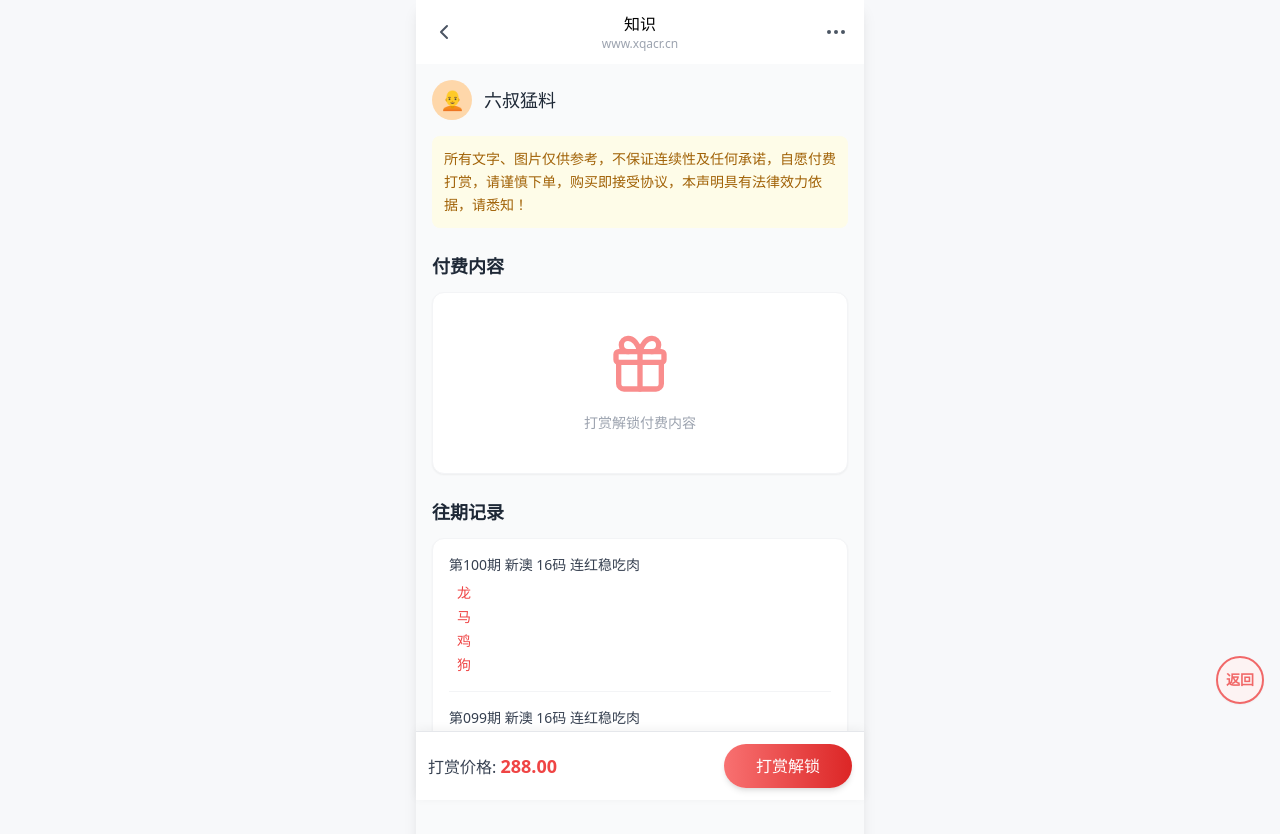
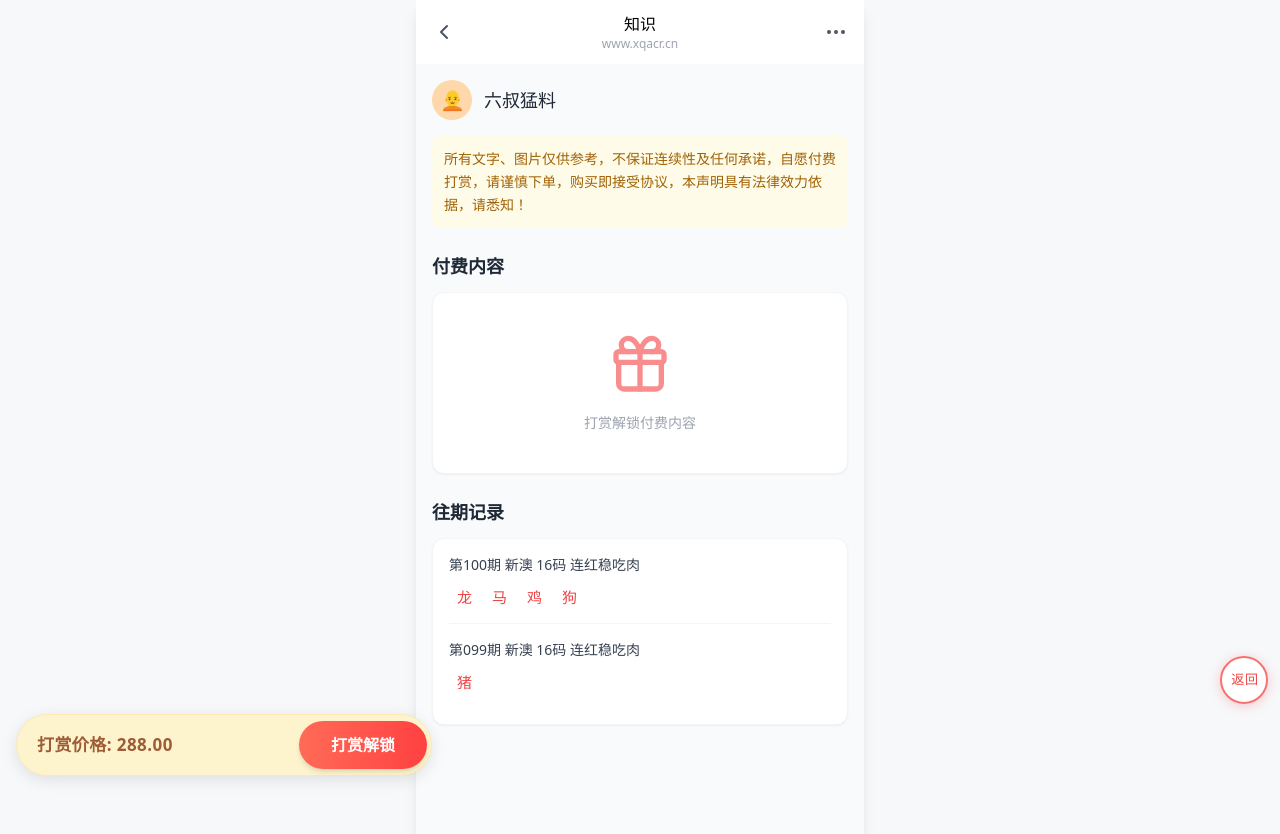
Before and after one commit to qrzmvp666666/MSF, a React (Vite) app in the folder frontend/: page /detail in a window 1280 px wide. Shown: the top 834 px of the page. Built offline with nearby package versions, Linux system fonts and the light colour scheme.

Commit message:
优化细节页面布局，调整文本样式和按钮位置

```diff
--- a/frontend/src/pages/Detail.tsx
+++ b/frontend/src/pages/Detail.tsx
@@ -45,7 +45,7 @@ export default function Detail() {
           <div className="bg-white rounded-xl shadow-sm p-4 text-sm border border-gray-100">
             <div className="mb-4">
               <p className="font-medium text-gray-700 mb-2">第100期 新澳 16码 连红稳吃肉</p>
-              <div className="flex flex-col space-y-1 text-red-500 font-medium ml-2">
+              <div className="flex flex-wrap gap-x-5 gap-y-2 text-red-500 font-medium ml-2 mt-3 text-[15px]">
                 <span>龙</span>
                 <span>马</span>
                 <span>鸡</span>
@@ -55,7 +55,7 @@ export default function Detail() {
 
             <div className="border-t border-gray-100 pt-4 mt-2 mb-4">
               <p className="font-medium text-gray-700 mb-2">第099期 新澳 16码 连红稳吃肉</p>
-              <div className="flex flex-col space-y-1 text-red-500 font-medium ml-2">
+              <div className="flex flex-wrap gap-x-5 gap-y-2 text-red-500 font-medium ml-2 mt-3 text-[15px]">
                 <span>猪</span>
               </div>
             </div>
@@ -63,19 +63,24 @@ export default function Detail() {
         </div>
       </div>
 
-      {/* Floating Action Bar */}
-      <div className="fixed bottom-0 w-full max-w-md bg-white border-t p-3 flex justify-between items-center z-50 shadow-[0_-2px_10px_rgba(0,0,0,0.05)]">
-        <div className="text-gray-700 font-medium">
-          打赏价格: <span className="text-red-500 font-bold text-lg">288.00</span>
-        </div>
-        <button className="bg-gradient-to-r from-red-400 to-red-600 text-white font-medium px-8 py-2.5 rounded-full shadow-md">
-          打赏解锁
-        </button>
+      {/* Floating Red Return Button */}
+      <div
+        onClick={() => navigate(-1)}
+        className="fixed right-3 bottom-24 w-12 h-12 bg-white/95 rounded-full flex items-center justify-center border-2 border-red-400 shadow-[0_2px_12px_rgba(239,68,68,0.25)] z-40 cursor-pointer hover:bg-red-50 transition-colors backdrop-blur-[2px]"
+      >
+        <span className="text-red-500 font-medium text-[13px] tracking-wider ml-0.5">返回</span>
       </div>
 
-      {/* Floating Red Return Button */}
-      <div className="fixed right-4 bottom-24 w-12 h-12 bg-red-50 rounded-full flex items-center justify-center border-2 border-red-500 shadow-sm opacity-80">
-        <span className="text-red-500 font-bold text-sm">返回</span>
+      {/* Floating Action Bar */}
+      <div className="fixed bottom-6 left-0 w-full max-w-md z-50 px-4">
+        <div className="bg-[#fdf4cd] rounded-full flex items-center justify-between pl-5 pr-1 py-1.5 shadow-[0_4px_16px_rgba(0,0,0,0.1)] border border-[#fbe8b5]">
+          <div className="text-[#9d5c36] font-bold text-[17px] tracking-wide flex-1">
+            打赏价格: 288.00
+          </div>
+          <button className="bg-gradient-to-r from-[#ff6b57] to-[#ff4141] hover:opacity-95 text-white font-bold text-[16px] px-8 py-3 rounded-full shadow-md transition-opacity">
+            打赏解锁
+          </button>
+        </div>
       </div>
     </div>
   );
```
